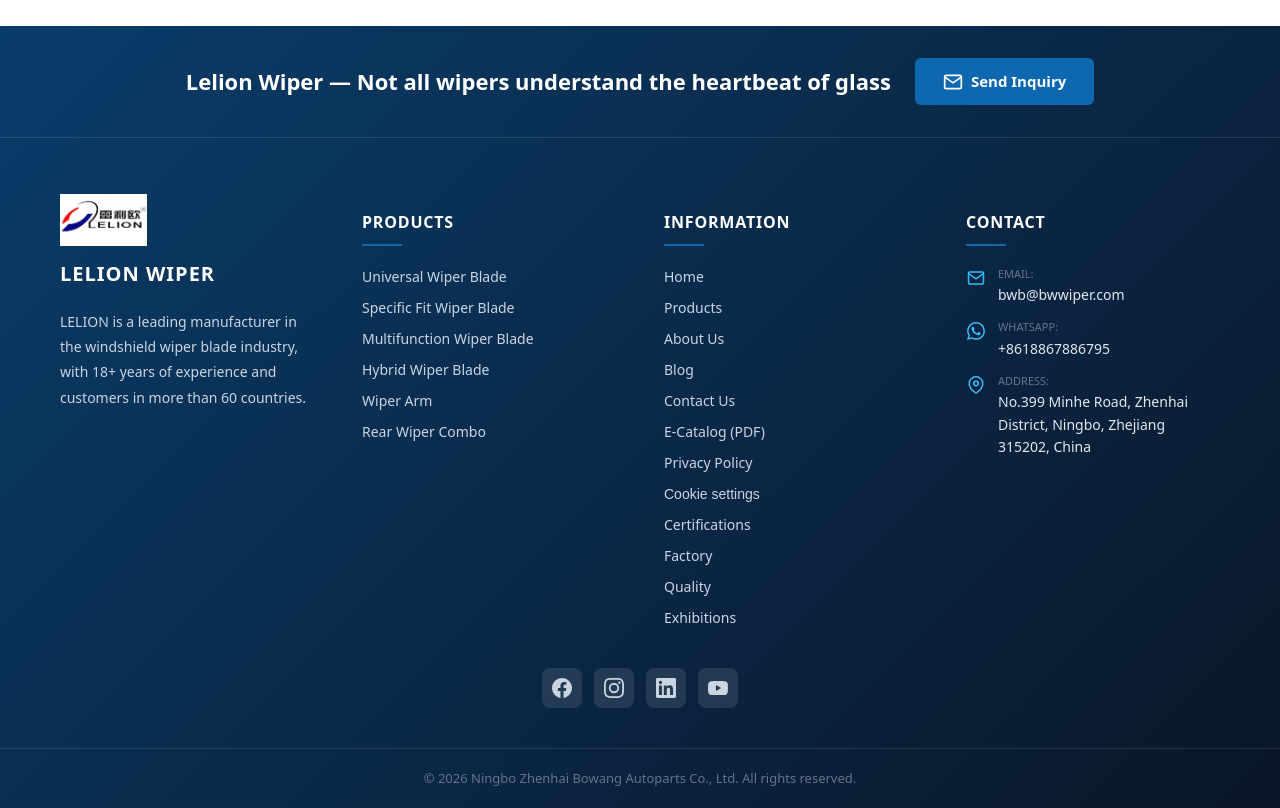
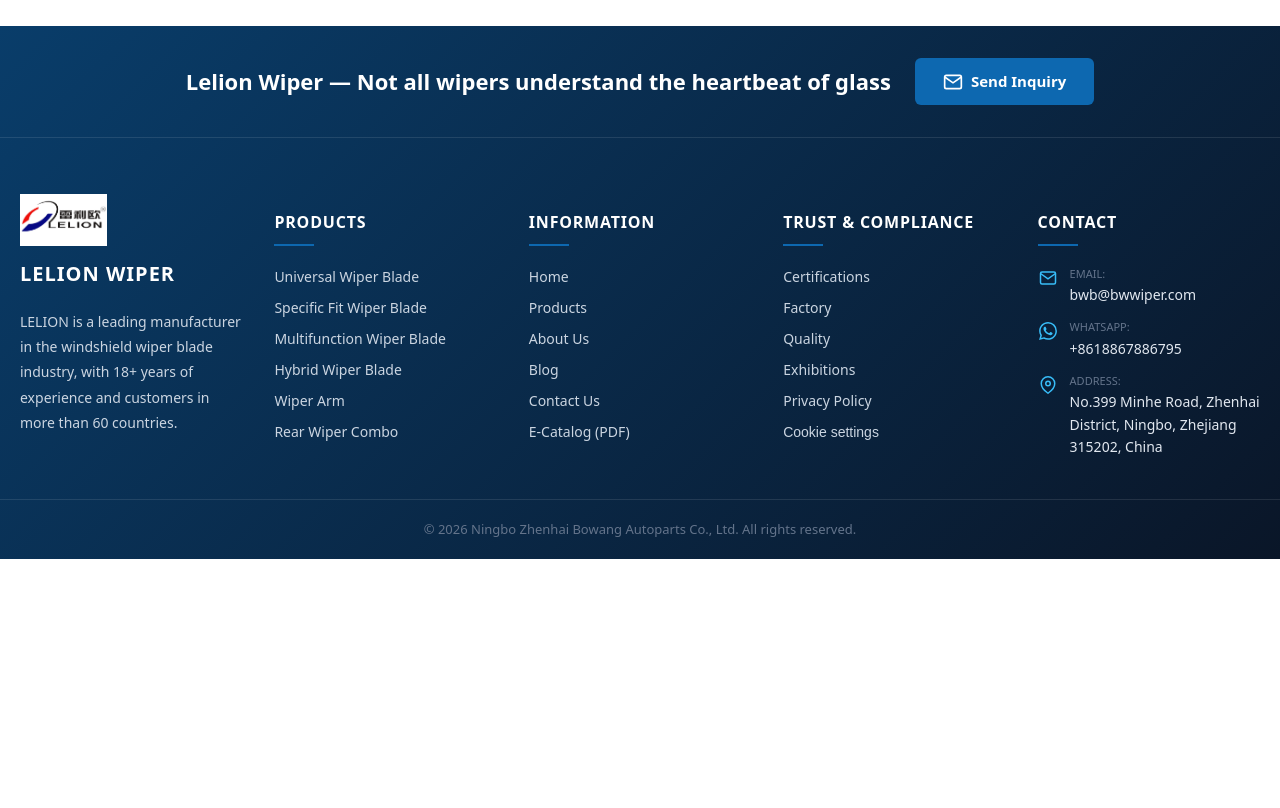
Before and after one commit to 15970477274a-prog/bowang-wiper-site, a Next.js app: page /en/about in a window 1280 px wide. Shown: the part 4000-4808 px from the top of the page. After the commit the page ends 4559 px from the top, so only its background shows below. Built offline with nearby package versions, Linux system fonts and the light colour scheme.

Commit message:
style(footer): rebalance into 5 columns, widen to 1440px, remove non-functional social icons

```diff
--- a/components/Footer.tsx
+++ b/components/Footer.tsx
@@ -17,6 +17,14 @@ export default function Footer() {
     fr: { certifications: "Certifications", factory: "Usine", quality: "Qualité", exhibitions: "Expositions" },
     de: { certifications: "Zertifizierungen", factory: "Fabrik", quality: "Qualität", exhibitions: "Messen" },
     zh: { certifications: "认证资质", factory: "工厂实力", quality: "质量控制", exhibitions: "展会活动" },
+  };
+  const trustTitles: Record<string, string> = {
+    en: "Trust & Compliance",
+    es: "Confianza y cumplimiento",
+    ru: "Доверие и соответствие",
+    fr: "Confiance et conformité",
+    de: "Vertrauen & Compliance",
+    zh: "资质与合规",
   };
 
   return (
@@ -57,12 +65,12 @@ export default function Footer() {
 
       {/* Main Columns */}
       <div style={{
-        maxWidth: "1200px",
+        maxWidth: "1440px",
         margin: "0 auto",
         padding: "56px 20px 40px",
         display: "grid",
-        gridTemplateColumns: "repeat(auto-fit, minmax(min(240px, 100%), 1fr))",
-        gap: "48px"
+        gridTemplateColumns: "repeat(auto-fit, minmax(min(210px, 100%), 1fr))",
+        gap: "32px"
       }}>
         {/* Column 1: Brand + Description */}
         <div>
@@ -91,7 +99,7 @@ export default function Footer() {
           </ul>
         </div>
 
-        {/* Column 3: Information */}
+        {/* Column 3: Company / Navigation */}
         <div>
           <h3 style={{ color: "#ffffff", fontSize: "16px", fontWeight: 700, marginBottom: "20px", textTransform: "uppercase", letterSpacing: "0.05em", position: "relative", paddingBottom: "12px" }}>
             {t.footerInformation}
@@ -104,16 +112,24 @@ export default function Footer() {
             <li><Link href={l("/blog")} style={{ color: "#cbd5e1", textDecoration: "none", fontSize: "14px", transition: "color 0.3s" }}>{t.navBlog}</Link></li>
             <li><Link href={l("/contact")} style={{ color: "#cbd5e1", textDecoration: "none", fontSize: "14px", transition: "color 0.3s" }}>{t.navGetQuote}</Link></li>
             <li><a href="/Catalog.pdf" target="_blank" style={{ color: "#cbd5e1", textDecoration: "none", fontSize: "14px", transition: "color 0.3s" }}>{t.navCatalog}</a></li>
-            <li><Link href={l("/privacy")} style={{ color: "#cbd5e1", textDecoration: "none", fontSize: "14px", transition: "color 0.3s" }}>{t.footerPrivacy}</Link></li>
-            <li><button type="button" onClick={() => window.dispatchEvent(new Event(COOKIE_SETTINGS_EVENT))} style={{ background: "none", border: 0, padding: 0, color: "#cbd5e1", textDecoration: "none", fontSize: "14px", cursor: "pointer", transition: "color 0.3s" }}>{t.cookieSettings}</button></li>
+          </ul>
+        </div>
+        {/* Column 4: Trust & Compliance */}
+        <div>
+          <h3 style={{ color: "#ffffff", fontSize: "16px", fontWeight: 700, marginBottom: "20px", textTransform: "uppercase", letterSpacing: "0.05em", position: "relative", paddingBottom: "12px" }}>
+            {trustTitles[lang]}
+            <span style={{ position: "absolute", bottom: 0, left: 0, width: "40px", height: "2px", background: "#0D68B0", display: "block" }}></span>
+          </h3>
+          <ul style={{ listStyle: "none", padding: 0, margin: 0, display: "flex", flexDirection: "column", gap: "10px" }}>
             <li><Link href={l("/certifications")} style={{ color: "#cbd5e1", textDecoration: "none", fontSize: "14px", transition: "color 0.3s" }}>{evidenceLabels[lang].certifications}</Link></li>
             <li><Link href={l("/factory")} style={{ color: "#cbd5e1", textDecoration: "none", fontSize: "14px", transition: "color 0.3s" }}>{evidenceLabels[lang].factory}</Link></li>
             <li><Link href={l("/quality")} style={{ color: "#cbd5e1", textDecoration: "none", fontSize: "14px", transition: "color 0.3s" }}>{evidenceLabels[lang].quality}</Link></li>
             <li><Link href={l("/exhibitions")} style={{ color: "#cbd5e1", textDecoration: "none", fontSize: "14px", transition: "color 0.3s" }}>{evidenceLabels[lang].exhibitions}</Link></li>
+            <li><Link href={l("/privacy")} style={{ color: "#cbd5e1", textDecoration: "none", fontSize: "14px", transition: "color 0.3s" }}>{t.footerPrivacy}</Link></li>
+            <li><button type="button" onClick={() => window.dispatchEvent(new Event(COOKIE_SETTINGS_EVENT))} style={{ background: "none", border: 0, padding: 0, color: "#cbd5e1", textDecoration: "none", fontSize: "14px", cursor: "pointer", transition: "color 0.3s" }}>{t.cookieSettings}</button></li>
           </ul>
         </div>
-
-        {/* Column 4: Contact Us */}
+        {/* Column 5: Contact Us */}
         <div>
           <h3 style={{ color: "#ffffff", fontSize: "16px", fontWeight: 700, marginBottom: "20px", textTransform: "uppercase", letterSpacing: "0.05em", position: "relative", paddingBottom: "12px" }}>
             {t.footerContact}
@@ -151,27 +167,6 @@ export default function Footer() {
         </div>
       </div>
 
-      {/* Social Media */}
-      <div style={{
-        display: "flex",
-        justifyContent: "center",
-        gap: "12px",
-        padding: "0 20px 40px"
-      }}>
-        <span style={{ display: "flex", alignItems: "center", justifyContent: "center", width: "40px", height: "40px", borderRadius: "8px", backgroundColor: "rgba(255,255,255,0.1)", transition: "all 0.3s" }} aria-hidden="true">
-          <svg width="20" height="20" viewBox="0 0 24 24" fill="#cbd5e1"><path d="M24 12.073c0-6.627-5.373-12-12-12s-12 5.373-12 12c0 5.99 4.388 10.954 10.125 11.854v-8.385H7.078v-3.47h3.047V9.43c0-3.007 1.792-4.669 4.533-4.669 1.312 0 2.686.235 2.686.235v2.953H15.83c-1.491 0-1.956.925-1.956 1.874v2.25h3.328l-.532 3.47h-2.796v8.385C19.612 23.027 24 18.062 24 12.073z"/></svg>
-        </span>
-        <span style={{ display: "flex", alignItems: "center", justifyContent: "center", width: "40px", height: "40px", borderRadius: "8px", backgroundColor: "rgba(255,255,255,0.1)", transition: "all 0.3s" }} aria-hidden="true">
-          <svg width="20" height="20" viewBox="0 0 24 24" fill="#cbd5e1"><path d="M12 2.163c3.204 0 3.584.012 4.85.07 3.252.148 4.771 1.691 4.919 4.919.058 1.265.069 1.645.069 4.849 0 3.205-.012 3.584-.069 4.849-.149 3.225-1.664 4.771-4.919 4.919-1.266.058-1.644.07-4.85.07-3.204 0-3.584-.012-4.849-.07-3.26-.149-4.771-1.699-4.919-4.92-.058-1.265-.07-1.644-.07-4.849 0-3.204.013-3.583.07-4.849.149-3.227 1.664-4.771 4.919-4.919 1.266-.057 1.645-.069 4.849-.069zM12 0C8.741 0 8.333.014 7.053.072 2.695.272.273 2.69.073 7.052.014 8.333 0 8.741 0 12c0 3.259.014 3.668.072 4.948.2 4.358 2.618 6.78 6.98 6.98C8.333 23.986 8.741 24 12 24c3.259 0 3.668-.014 4.948-.072 4.354-.2 6.782-2.618 6.979-6.98.059-1.28.073-1.689.073-4.948 0-3.259-.014-3.667-.072-4.947-.196-4.354-2.617-6.78-6.979-6.98C15.668.014 15.259 0 12 0zm0 5.838a6.162 6.162 0 100 12.324 6.162 6.162 0 000-12.324zM12 16a4 4 0 110-8 4 4 0 010 8zm6.406-11.845a1.44 1.44 0 100 2.881 1.44 1.44 0 000-2.881z"/></svg>
-        </span>
-        <span style={{ display: "flex", alignItems: "center", justifyContent: "center", width: "40px", height: "40px", borderRadius: "8px", backgroundColor: "rgba(255,255,255,0.1)", transition: "all 0.3s" }} aria-hidden="true">
-          <svg width="20" height="20" viewBox="0 0 24 24" fill="#cbd5e1"><path d="M20.447 20.452h-3.554v-5.569c0-1.328-.027-3.037-1.852-3.037-1.853 0-2.136 1.445-2.136 2.939v5.667H9.351V9h3.414v1.561h.046c.477-.9 1.637-1.85 3.37-1.85 3.601 0 4.267 2.37 4.267 5.455v6.286zM5.337 7.433a2.062 2.062 0 01-2.063-2.065 2.064 2.064 0 112.063 2.065zm1.782 13.019H3.555V9h3.564v11.452zM22.225 0H1.771C.792 0 0 .774 0 1.729v20.542C0 23.227.792 24 1.771 24h20.451C23.2 24 24 23.227 24 22.271V1.729C24 .774 23.2 0 22.222 0h.003z"/></svg>
-        </span>
-        <span style={{ display: "flex", alignItems: "center", justifyContent: "center", width: "40px", height: "40px", borderRadius: "8px", backgroundColor: "rgba(255,255,255,0.1)", transition: "all 0.3s" }} aria-hidden="true">
-          <svg width="20" height="20" viewBox="0 0 24 24" fill="#cbd5e1"><path d="M23.498 6.186a3.016 3.016 0 00-2.122-2.136C19.505 3.545 12 3.545 12 3.545s-7.505 0-9.377.505A3.017 3.017 0 00.502 6.186C0 8.07 0 12 0 12s0 3.93.502 5.814a3.016 3.016 0 002.122 2.136c1.871.505 9.376.505 9.376.505s7.505 0 9.377-.505a3.015 3.015 0 002.122-2.136C24 15.93 24 12 24 12s0-3.93-.502-5.814zM9.545 15.568V8.432L15.818 12l-6.273 3.568z"/></svg>
-        </span>
-      </div>
-
       {/* Bottom Bar */}
       <div style={{
         borderTop: "1px solid rgba(255,255,255,0.1)",
```
